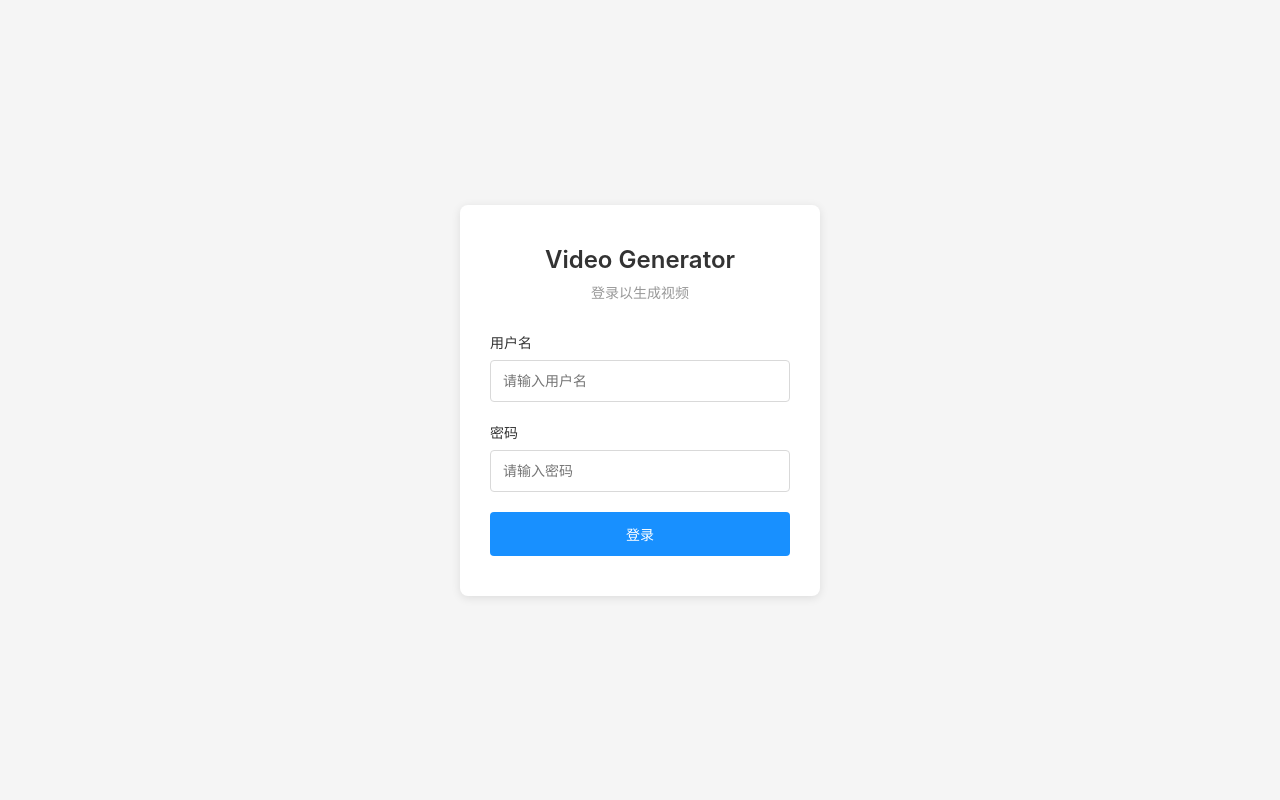
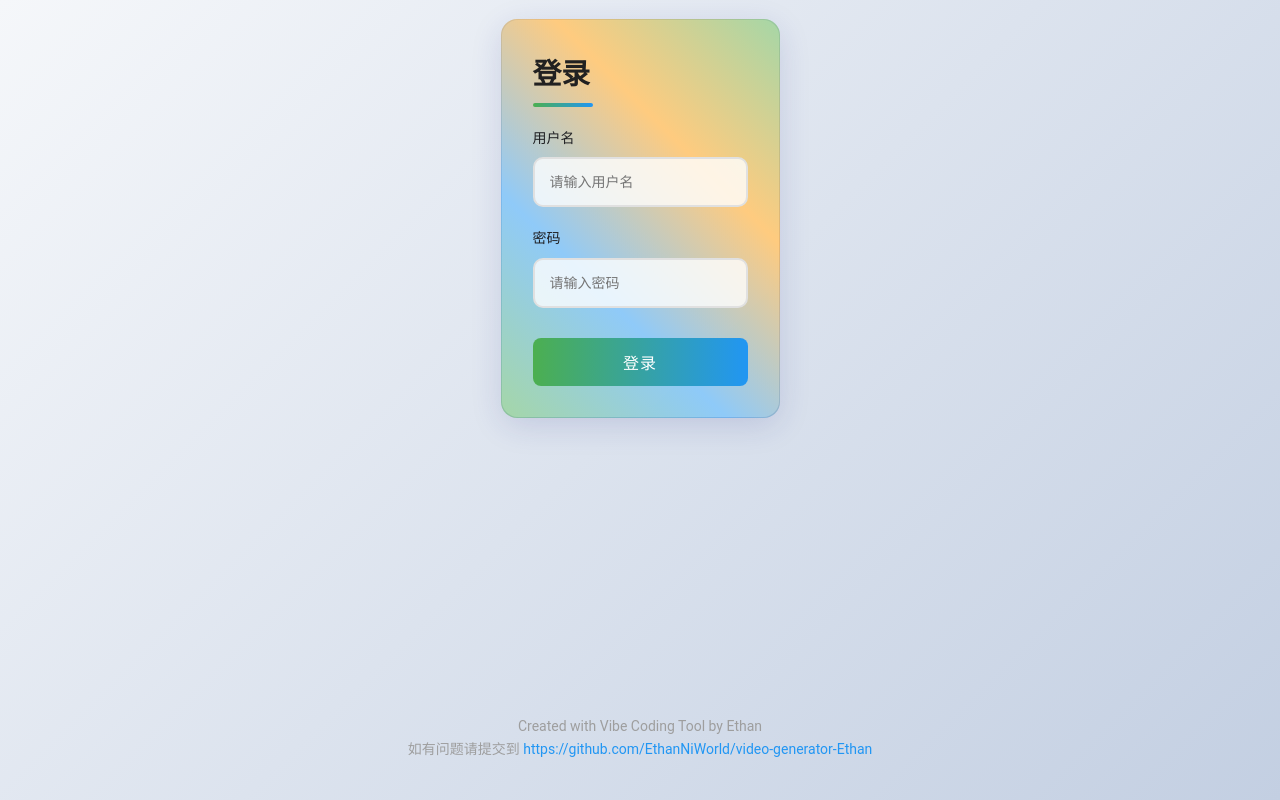
Before and after one commit to EthanNiWorld/video-generator-vibeC, a Flask app: a page that uses src/templates/login.html in a window 1280 px wide. Run offline with Flask 3, Linux system fonts and the light colour scheme; some libraries are stand-ins or nearby versions.

Commit message:
Update GitHub links, remove qq1.jpg, and center login page layout

```diff
--- a/src/templates/about.html
+++ b/src/templates/about.html
@@ -64,6 +64,9 @@
                         <li>For optimal performance, use a device with at least 4GB RAM</li>
                     </ul>
 
+                    <h3 style="margin-top: 30px; color: var(--primary-color);">Model Management Recommendation</h3>
+                    <p><strong>Less is more:</strong> We recommend focusing on a few key models such as wan2.6, wan2.7, and qwen3.5 (models released in the last six months). Following the <strong><u>90/10 principle</u></strong>, approximately 10% of models may generate 90% of the value, which can significantly reduce operational workload.</p>
+
                     <h3 style="margin-top: 30px; color: var(--primary-color);">Contact & Support</h3>
                     <p>If you have any questions or need support, please contact the system administrator.</p>
                 </div>
@@ -73,7 +76,7 @@
 
     <footer style="text-align: center; margin-top: 50px; padding: 20px; color: var(--gray-color); font-size: 14px;">
         <p>Created with Vibe Coding Tool by Ethan</p>
-        <p>如有问题请提交到 <a href="https://github.com/EthanNiWorld/video-generator-Ethan" target="_blank" style="color: var(--secondary-color); text-decoration: none;">git@github.com:EthanNiWorld/video-generator-Ethan.git</a></p>
+        <p>如有问题请提交到 <a href="https://github.com/EthanNiWorld/video-generator-Ethan" target="_blank" style="color: var(--secondary-color); text-decoration: none;">https://github.com/EthanNiWorld/video-generator-Ethan</a></p>
     </footer>
 
     <script>
--- a/src/templates/admin.html
+++ b/src/templates/admin.html
@@ -449,7 +449,7 @@
 
     <footer style="text-align: center; margin-top: 50px; padding: 20px; color: var(--gray-color); font-size: 14px;">
         <p>Created with Vibe Coding Tool by Ethan</p>
-        <p>如有问题请提交到 <a href="https://github.com/EthanNiWorld/video-generator-Ethan" target="_blank" style="color: var(--secondary-color); text-decoration: none;">git@github.com:EthanNiWorld/video-generator-Ethan.git</a></p>
+        <p>如有问题请提交到 <a href="https://github.com/EthanNiWorld/video-generator-Ethan" target="_blank" style="color: var(--secondary-color); text-decoration: none;">https://github.com/EthanNiWorld/video-generator-Ethan</a></p>
     </footer>
 
     <script>
--- a/src/templates/home.html
+++ b/src/templates/home.html
@@ -710,7 +710,7 @@
 
     <footer style="text-align: center; margin-top: 50px; padding: 20px; color: var(--gray-color); font-size: 14px;">
         <p>Created with Vibe Coding Tool by Ethan</p>
-        <p>如有问题请提交到 <a href="https://github.com/EthanNiWorld/video-generator-Ethan" target="_blank" style="color: var(--secondary-color); text-decoration: none;">git@github.com:EthanNiWorld/video-generator-Ethan.git</a></p>
+        <p>如有问题请提交到 <a href="https://github.com/EthanNiWorld/video-generator-Ethan" target="_blank" style="color: var(--secondary-color); text-decoration: none;">https://github.com/EthanNiWorld/video-generator-Ethan</a></p>
     </footer>
 
     <script>
--- a/src/templates/login.html
+++ b/src/templates/login.html
@@ -4,151 +4,47 @@
     <meta charset="UTF-8">
     <meta name="viewport" content="width=device-width, initial-scale=1.0">
     <title>登录 - Video Generator</title>
-    <style>
-        /* 全局样式 */
-        * {
-            margin: 0;
-            padding: 0;
-            box-sizing: border-box;
-        }
-
-        body {
-            font-family: -apple-system, BlinkMacSystemFont, 'Segoe UI', Roboto, 'Helvetica Neue', Arial, sans-serif;
-            background-color: #f5f5f5;
-            min-height: 100vh;
-            display: flex;
-            justify-content: center;
-            align-items: center;
-        }
-
-        /* 容器样式 */
-        .container {
-            width: 100%;
-            max-width: 400px;
-            padding: 20px;
-        }
-
-        /* 登录卡片样式 */
-        .login-card {
-            background-color: white;
-            border-radius: 8px;
-            box-shadow: 0 2px 10px rgba(0, 0, 0, 0.1);
-            padding: 40px 30px;
-            text-align: center;
-        }
-
-        /* 标题样式 */
-        .login-card h1 {
-            font-size: 24px;
-            font-weight: 600;
-            color: #333;
-            margin-bottom: 8px;
-        }
-
-        /* 副标题样式 */
-        .subtitle {
-            font-size: 14px;
-            color: #999;
-            margin-bottom: 30px;
-        }
-
-        /* 消息样式 */
-        .alert {
-            padding: 12px;
-            border-radius: 4px;
-            margin-bottom: 20px;
-            font-size: 14px;
-        }
-
-        .alert-danger {
-            background-color: #fdecea;
-            color: #f5222d;
-            border: 1px solid #ffccc7;
-        }
-
-        /* 表单组样式 */
-        .form-group {
-            margin-bottom: 20px;
-            text-align: left;
-        }
-
-        .form-group label {
-            display: block;
-            font-size: 14px;
-            font-weight: 500;
-            color: #333;
-            margin-bottom: 8px;
-        }
-
-        .form-group input {
-            width: 100%;
-            padding: 12px;
-            border: 1px solid #d9d9d9;
-            border-radius: 4px;
-            font-size: 14px;
-            transition: all 0.3s ease;
-        }
-
-        .form-group input:focus {
-            outline: none;
-            border-color: #1890ff;
-            box-shadow: 0 0 0 2px rgba(24, 144, 255, 0.2);
-        }
-
-        /* 按钮样式 */
-        .btn {
-            width: 100%;
-            padding: 12px;
-            background-color: #1890ff;
-            color: white;
-            border: none;
-            border-radius: 4px;
-            font-size: 14px;
-            font-weight: 500;
-            cursor: pointer;
-            transition: all 0.3s ease;
-        }
-
-        .btn:hover {
-            background-color: #40a9ff;
-        }
-
-        .btn:active {
-            background-color: #096dd9;
-        }
-
-        /* 响应式设计 */
-        @media (max-width: 480px) {
-            .login-card {
-                padding: 30px 20px;
-            }
-        }
-    </style>
+    <link rel="stylesheet" href="{{ url_for('static', filename='css/style.css') }}">
 </head>
 <body>
-    <div class="container">
-        <div class="login-card">
-            <h1>Video Generator</h1>
-            <p class="subtitle">登录以生成视频</p>
+    <div class="container" style="min-height: 100vh; display: flex; flex-direction: column; justify-content: center;">
+        <main class="main-content">
+            <div class="card tech-glow" style="max-width: 400px; margin: 0 auto; margin-top: auto; margin-bottom: auto;">
+                <h2>登录</h2>
                 {% with messages = get_flashed_messages(with_categories=true) %}
                     {% if messages %}
                         {% for category, message in messages %}
-                        <div class="alert alert-{{ category }}">{{ message }}</div>
+                            <div class="status-message error">{{ message }}</div>
                         {% endfor %}
                     {% endif %}
                 {% endwith %}
                 <form method="POST" action="{{ url_for('login') }}">
                     <div class="form-group">
                         <label for="username">用户名</label>
-                    <input type="text" id="username" name="username" placeholder="请输入用户名" required>
+                        <input type="text" id="username" name="username" placeholder="请输入用户名" required style="width: 100%; padding: 15px; border: 2px solid #e0e0e0; border-radius: 10px; font-size: 14px; transition: all 0.3s ease; background-color: rgba(255, 255, 255, 0.8);">
                     </div>
                     <div class="form-group">
                         <label for="password">密码</label>
-                    <input type="password" id="password" name="password" placeholder="请输入密码" required>
+                        <input type="password" id="password" name="password" placeholder="请输入密码" required style="width: 100%; padding: 15px; border: 2px solid #e0e0e0; border-radius: 10px; font-size: 14px; transition: all 0.3s ease; background-color: rgba(255, 255, 255, 0.8);">
                     </div>
-                <button type="submit" class="btn">登录</button>
+                    <button type="submit" class="btn btn-primary submit-btn">登录</button>
                 </form>
             </div>
+        </main>
+        <footer style="text-align: center; padding: 20px; color: var(--gray-color); font-size: 14px; margin-top: auto;">
+            <p>Created with Vibe Coding Tool by Ethan</p>
+            <p>如有问题请提交到 <a href="https://github.com/EthanNiWorld/video-generator-Ethan" target="_blank" style="color: var(--secondary-color); text-decoration: none;">https://github.com/EthanNiWorld/video-generator-Ethan</a></p>
+        </footer>
     </div>
+    <script>
+        // 添加页面加载动画
+        window.addEventListener('load', function() {
+            document.body.style.opacity = '0';
+            document.body.style.transition = 'opacity 0.5s ease';
+            setTimeout(() => {
+                document.body.style.opacity = '1';
+            }, 100);
+        });
+    </script>
 </body>
 </html>
```
Also changed, not shown: qq1.jpg (deleted), 1 other file. Lines whose indentation alone changed are shown as unchanged.
